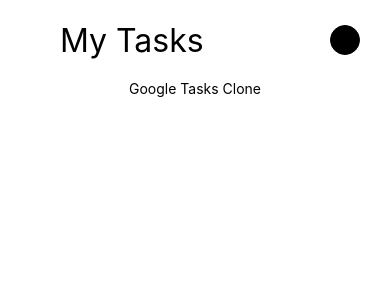
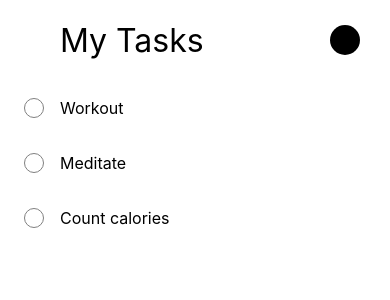
Before and after one commit to iamabhi898/googleTasksCloneRN, a React Native app: screen / in a window 390 px wide. Shown: the top 300 px of the page. Built offline with nearby package versions, Linux system fonts and the light colour scheme.

Commit message:
added Task component

```diff
--- a/App.js
+++ b/App.js
@@ -21,7 +21,7 @@
   const [isDarkMode, setIsDarkMode] = React.useState(false);
 
   const themeStyle = {
-    backgroundColor: isDarkMode ? 'black' : 'white',
+    backgroundColor: isDarkMode ? '#202124' : 'white',
     textColor: isDarkMode ? 'white' : 'black',
   };
 
--- /dev/null
+++ b/components/Task.js
@@ -0,0 +1,35 @@
+import React from 'react';
+import {StyleSheet, View, Text} from 'react-native';
+
+const Task = props => {
+  const {task, themeStyle} = props;
+  return (
+    <View style={styles.taskWrapper}>
+      <View style={styles.circle}></View>
+      <Text style={{...styles.task, color: themeStyle.textColor}}>{task}</Text>
+    </View>
+  );
+};
+
+const styles = StyleSheet.create({
+  taskWrapper: {
+    flexDirection: 'row',
+    alignItems: 'center',
+    height: 55,
+    width: '100%',
+  },
+  circle: {
+    height: 20,
+    width: 20,
+    borderWidth: 1.6,
+    borderRadius: 10,
+    borderColor: 'gray',
+    marginRight: 16,
+    marginLeft: 24,
+  },
+  task: {
+    fontSize: 16,
+  },
+});
+
+export default Task;
--- a/screens/Home.js
+++ b/screens/Home.js
@@ -1,5 +1,7 @@
 import React from 'react';
 import {StyleSheet, View, Text, TouchableOpacity} from 'react-native';
+
+import Task from '../components/Task';
 
 const Home = props => {
   const {themeStyle, isDarkMode, onSetTheme} = props;
@@ -27,7 +29,9 @@
         </View>
       </View>
       {/* Todo List */}
-      <Text style={{color: themeStyle.textColor}}>Google Tasks Clone</Text>
+      <Task themeStyle={themeStyle} task="Workout" />
+      <Task themeStyle={themeStyle} task="Meditate" />
+      <Task themeStyle={themeStyle} task="Count calories" />
     </View>
   );
 };
@@ -35,7 +39,6 @@
 const styles = StyleSheet.create({
   screen: {
     flex: 1,
-    // justifyContent: 'center',
     alignItems: 'center',
     width: '100%',
     // backgroundColor: 'pink',
@@ -63,8 +66,6 @@
   themeIcon: {
     height: 30,
     width: 30,
-    borderWidth: 1,
-    // borderColor: 'black',
     borderRadius: 15,
   },
 });
```
